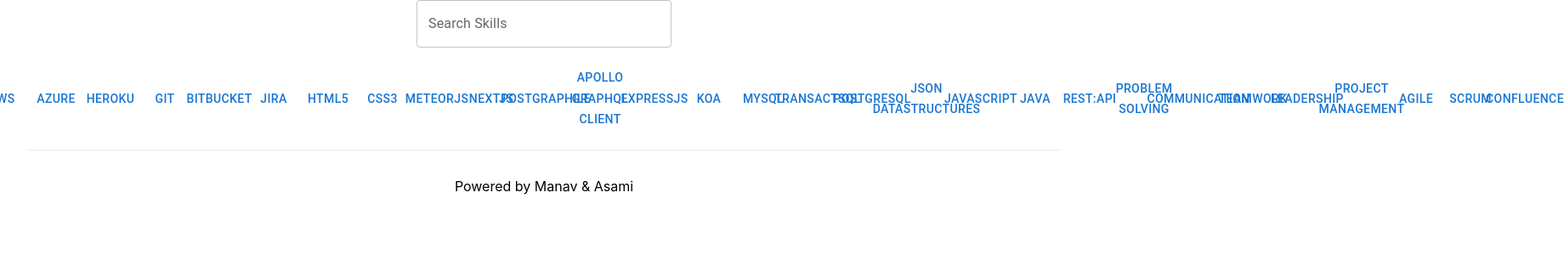
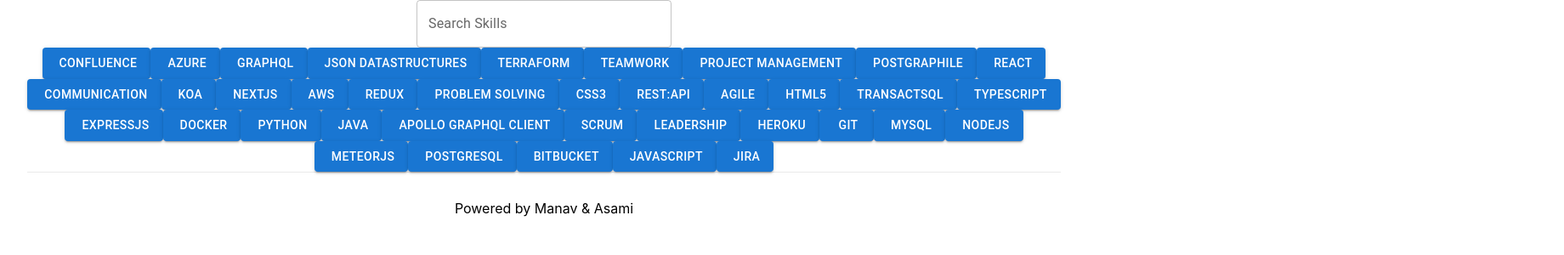
Before and after one commit to manavda/folio, a Next.js app: page / in a window 1280 px wide. Shown: the top 300 px of the page at 85% size, 1840 px wide, since content can reach past the window. Built offline with nearby package versions, Linux system fonts and the light colour scheme.

Commit message:
Working with tween

```diff
--- a/@types/interfaces.ts
+++ b/@types/interfaces.ts
@@ -4,3 +4,7 @@
   experience: string
   iconClass?: string
 }
+
+export interface UniqueSkill extends Skill {
+  uuid: string
+}
--- a/components/SkillButton.tsx
+++ b/components/SkillButton.tsx
@@ -1,13 +1,30 @@
 import React, { FC } from 'react'
 import Button from '@mui/material/Button'
-import { Skill } from '../@types/interfaces'
+import { UniqueSkill } from '../@types/interfaces'
 import { FontAwesomeIcon } from '@fortawesome/react-fontawesome'
+import styled from 'styled-components'
 interface Props {
-  skill: Skill
+  skill: UniqueSkill
+  onClick: () => void
 }
-const SkillButton: FC<Props> = ({ skill }) => {
+
+const StyledButton = styled(Button)`
+  margin: 10px;
+`
+
+const SkillButton: FC<Props> = ({ skill, onClick }) => {
   return (
-    <Button startIcon={<FontAwesomeIcon icon="docker" />}>{skill.name}</Button>
+    <StyledButton
+      variant="contained"
+      startIcon={
+        <FontAwesomeIcon
+          icon="docker"
+          style={{ display: 'inline-block', margin: '5px' }}
+        />
+      }
+      onClick={onClick}>
+      {skill.name}
+    </StyledButton>
   )
 }
 export default SkillButton
--- a/components/styled-components/Flex.tsx
+++ b/components/styled-components/Flex.tsx
@@ -1,11 +1,18 @@
 import styled from 'styled-components'
-import tw from 'twin.macro'
+import { TransitionGroup } from 'react-transition-group'
 export interface FlexContainerProps {
   minHeight?: string
   minWidth?: string
   height?: string
   width?: string
 }
+export const FlexTransitionGroup = styled(TransitionGroup)`
+  display: flex;
+  flex-wrap: wrap;
+  justify-content: center;
+  margin: auto;
+  max-width: 1600px;
+`
 export const CenterFlexContainer = styled.div<FlexContainerProps>`
   display: flex;
   justify-content: center;
--- a/pages/index.tsx
+++ b/pages/index.tsx
@@ -2,20 +2,44 @@
 import type { NextPage } from 'next'
 import Head from 'next/head'
 import { useEffect, useState } from 'react'
-import { Skill } from '../@types/interfaces'
+import { Skill, UniqueSkill } from '../@types/interfaces'
 import SkillButton from '../components/SkillButton'
-import { CenterFlexContainer } from '../components/styled-components/Flex'
+import {
+  CenterFlexContainer,
+  FlexTransitionGroup
+} from '../components/styled-components/Flex'
 import { SkillsField } from '../components/styled-components/TextField'
 import styles from '../styles/Home.module.css'
+import { CSSTransition } from 'react-transition-group'
+import { v4 as uuidv4 } from 'uuid'
 
 const Home: NextPage = () => {
-  const [skills, setSkills] = useState<Skill[]>([])
+  const [skills, setSkills] = useState<UniqueSkill[]>([])
+  const [filteredSkills, setFilteredSkills] = useState<UniqueSkill[]>([])
+  const [filter, setFilter] = useState('')
+  const [selectedSkill, setSelectedSkill] = useState<string>('')
   useEffect((): void => {
     const response = axios.post('/api/skills').then((response) => {
       const { data }: { data: Skill[] } = response
-      setSkills(data)
+      // Shuffle our skills
+      setSkills(
+        data
+          .map((e) => ({ ...e, uuid: uuidv4() }))
+          .sort(() => Math.random() - 0.5)
+      )
     })
   }, [])
+  // Apply filter across name, description, experience
+  useEffect((): void => {
+    setFilteredSkills(
+      skills.filter(
+        (skill) =>
+          skill.name.toLowerCase().includes(filter.toLowerCase()) ||
+          skill.description.toLowerCase().includes(filter.toLowerCase()) ||
+          skill.experience.toLowerCase().includes(filter.toLowerCase())
+      )
+    )
+  }, [filter, skills])
   return (
     <div className={styles.container}>
       <Head>
@@ -24,14 +48,33 @@
         <link rel="icon" href="/favicon.ico" />
       </Head>
       <CenterFlexContainer>
-        <SkillsField variant="outlined" label="Search Skills"></SkillsField>
+        <SkillsField
+          variant="outlined"
+          label="Search Skills"
+          value={filter}
+          onChange={(e) => setFilter(e.target.value)}></SkillsField>
       </CenterFlexContainer>
-      <CenterFlexContainer minHeight="15vh">
-        {skills.length &&
-          skills.map((skill: Skill, index: number) => (
-            <SkillButton key={index} skill={skill} />
-          ))}
-      </CenterFlexContainer>
+      <FlexTransitionGroup>
+        {/**If a skill is selected, show that, else if a filter string is entered, show filtered list,
+         * else show the entire list  */}
+        {(selectedSkill !== ''
+          ? [
+              skills.find(
+                (skill) => skill.uuid === selectedSkill
+              ) as UniqueSkill
+            ]
+          : filter === ''
+          ? skills
+          : filteredSkills
+        ).map((skill: UniqueSkill, index: number) => (
+          <CSSTransition key={index} timeout={500} classNames="item">
+            <SkillButton
+              skill={skill}
+              onClick={() => setSelectedSkill(skill.uuid)}
+            />
+          </CSSTransition>
+        ))}
+      </FlexTransitionGroup>
       <footer className={styles.footer}>
         <a href="#" target="_blank" rel="noopener noreferrer">
           Powered by Manav & Asami
--- a/styles/globals.css
+++ b/styles/globals.css
@@ -14,3 +14,19 @@
 * {
   box-sizing: border-box;
 }
+
+
+.item-enter {
+  opacity: 0;
+}
+.item-enter-active {
+  opacity: 1;
+  transition: opacity 500ms ease-in;
+}
+.item-exit {
+  opacity: 1;
+}
+.item-exit-active {
+  opacity: 0;
+  transition: opacity 500ms ease-in;
+}
```
Also changed, not shown: package.json (+8 -4 lines), 1 other file (tests, documents, lock files or other folders).
